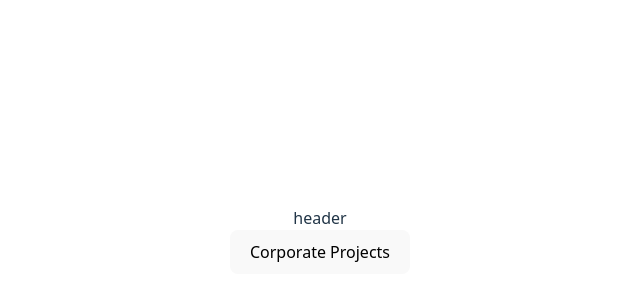
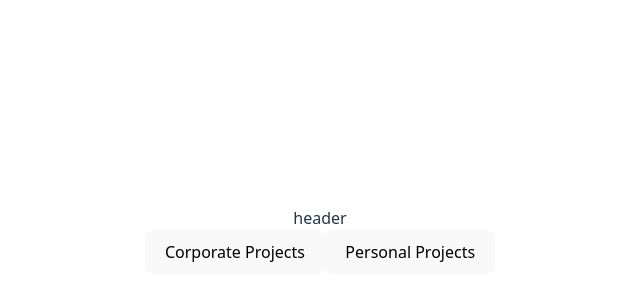
Before and after one commit to rsarellano/rjsarellanoportfolio, a React (Vite) app in the folder rjsarellanoportfolio/: page /main in a window 1280 px wide. Shown: the part 160-460 px from the top of the page, without its empty margins (320-960 px from the left). Built offline with nearby package versions, Linux system fonts and the light colour scheme.

Commit message:
added useState for corporate and personal project buttons

```diff
--- a/rjsarellanoportfolio/src/pages/mainPage.tsx
+++ b/rjsarellanoportfolio/src/pages/mainPage.tsx
@@ -10,7 +10,14 @@ const MainPage = () => {
 
   const toggleCorporateProjects = () => {
     setShowCorporateProjects(!showCorporateProjects);
+    setShowPersonalProjects(false)
   };
+
+
+  const togglePersonalProjects = () => {
+    setShowPersonalProjects(!showPersonalProjects)
+    setShowCorporateProjects(false)
+  }
 
 
 
@@ -29,8 +36,11 @@ const MainPage = () => {
           {showCorporateProjects }
           Corporate Projects
         </button>
+<button  className='m-5 w-[120px] h-[80px]'
+onClick={togglePersonalProjects}> Personal Projects </button>
 
 
+{showPersonalProjects && <PersonalProjects />}
         {showCorporateProjects && <CorporateProjects />}
       </div>
     </div>
```
